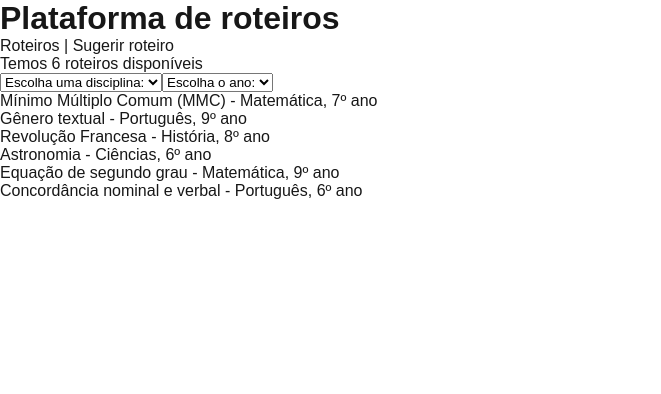
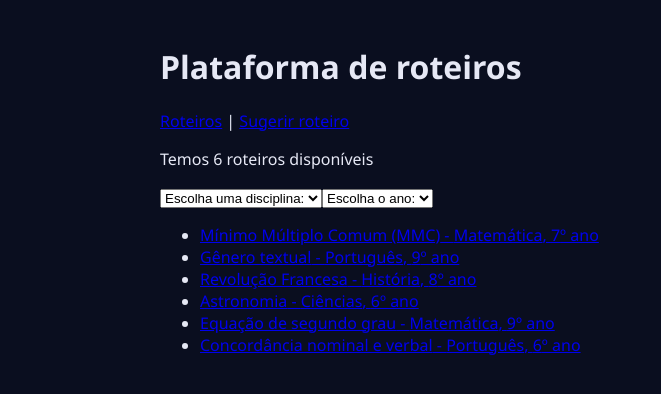
Before and after one commit to FelipeWalkerX/A2-Dev-Web, a Next.js app: page / in a window 1280 px wide. Shown: the top 394 px of the page, without its empty margins (0-661 px from the left). Built offline with nearby package versions, Linux system fonts and the light colour scheme.

Commit message:
Definido paleta de cores base do site no css

```diff
--- a/app/globals.css
+++ b/app/globals.css
@@ -1,49 +1,22 @@
 :root {
-  --background: #ffffff;
-  --foreground: #171717;
+  --fundo: #0a0e1f;   /*Fundo da pagina*/
+  --cards: #141a33;    /*Fundo dos cards e das caixas*/
+  --bordas: #262e52;   /*Bordas dos cards e dos campos de digitacao*/
+  --textoP: #e6e8f5;   /*Texto principal*/
+  --textoS: #959bbd;   /*Texto secundario, tipo as respostas das questoes ou o tempo de estudo nos cards*/
+  --destaque: #8b5cf6;    /*Titulo do site, os links e as bordas em cima dos cards*/
+  --subtitulos: #60a5fa;    /*Os subtitulos*/
 }
 
-@media (prefers-color-scheme: dark) {
-  :root {
-    --background: #0a0a0a;
-    --foreground: #ededed;
-  }
+body{
+  background-color: var(--fundo);   /*Coloca no corpo do site a cor do fundo*/
+  color: var(--textoP); /*Seta a cor dos textos principais*/
+  margin: 0;  /*Tira a margem branca que aparece nas laterias da pag.*/
+  font-family: "Segoe UI", Helvetica, Arial, sans-serif;
 }
 
-html {
-  height: 100%;
+main{
+  max-width: 960px;
+  margin: 0 auto;
+  padding: 24px 16px;
 }
-
-html,
-body {
-  max-width: 100vw;
-  overflow-x: hidden;
-}
-
-body {
-  min-height: 100%;
-  display: flex;
-  flex-direction: column;
-  color: var(--foreground);
-  background: var(--background);
-  font-family: Arial, Helvetica, sans-serif;
-  -webkit-font-smoothing: antialiased;
-  -moz-osx-font-smoothing: grayscale;
-}
-
-* {
-  box-sizing: border-box;
-  padding: 0;
-  margin: 0;
-}
-
-a {
-  color: inherit;
-  text-decoration: none;
-}
-
-@media (prefers-color-scheme: dark) {
-  html {
-    color-scheme: dark;
-  }
-}
```
